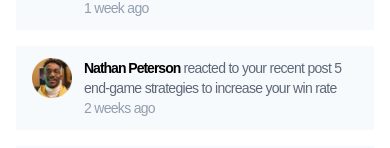
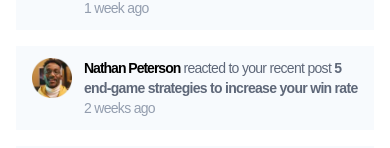
Before and after one commit to felipetn1989/notifications-page-main, a plain HTML site: page src/index.html in a window 390 px wide. Shown: the part 604-752 px from the top of the page. Drawn offline with Linux system fonts and the light colour scheme.

Commit message:
mobile update

```diff
--- a/src/index.html
+++ b/src/index.html
@@ -122,7 +122,7 @@
         <div>
           <h2>
             <span class="font-extrabold  tracking-[-0.0625rem] text-black">Nathan Peterson</span> reacted to your
-            recent post 5 end-game strategies to increase your win rate
+            recent post <span class="font-extrabold text-[#5e6778]">5 end-game strategies to increase your win rate</span>
           </h2>
           <span class="text-[#939dae]">2 weeks ago</span>
         </div>
```
Also changed, not shown: dist/output.css.
